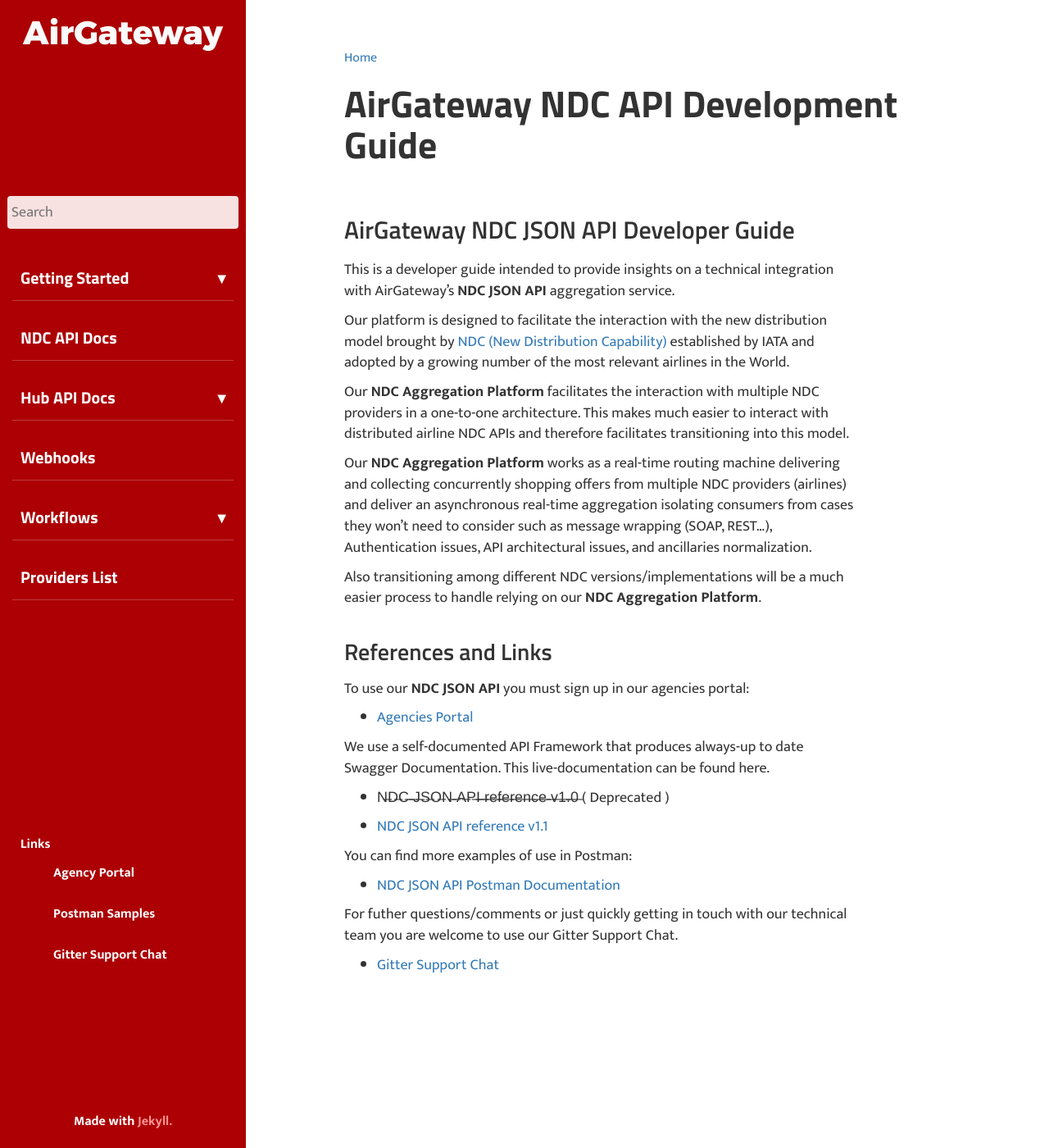
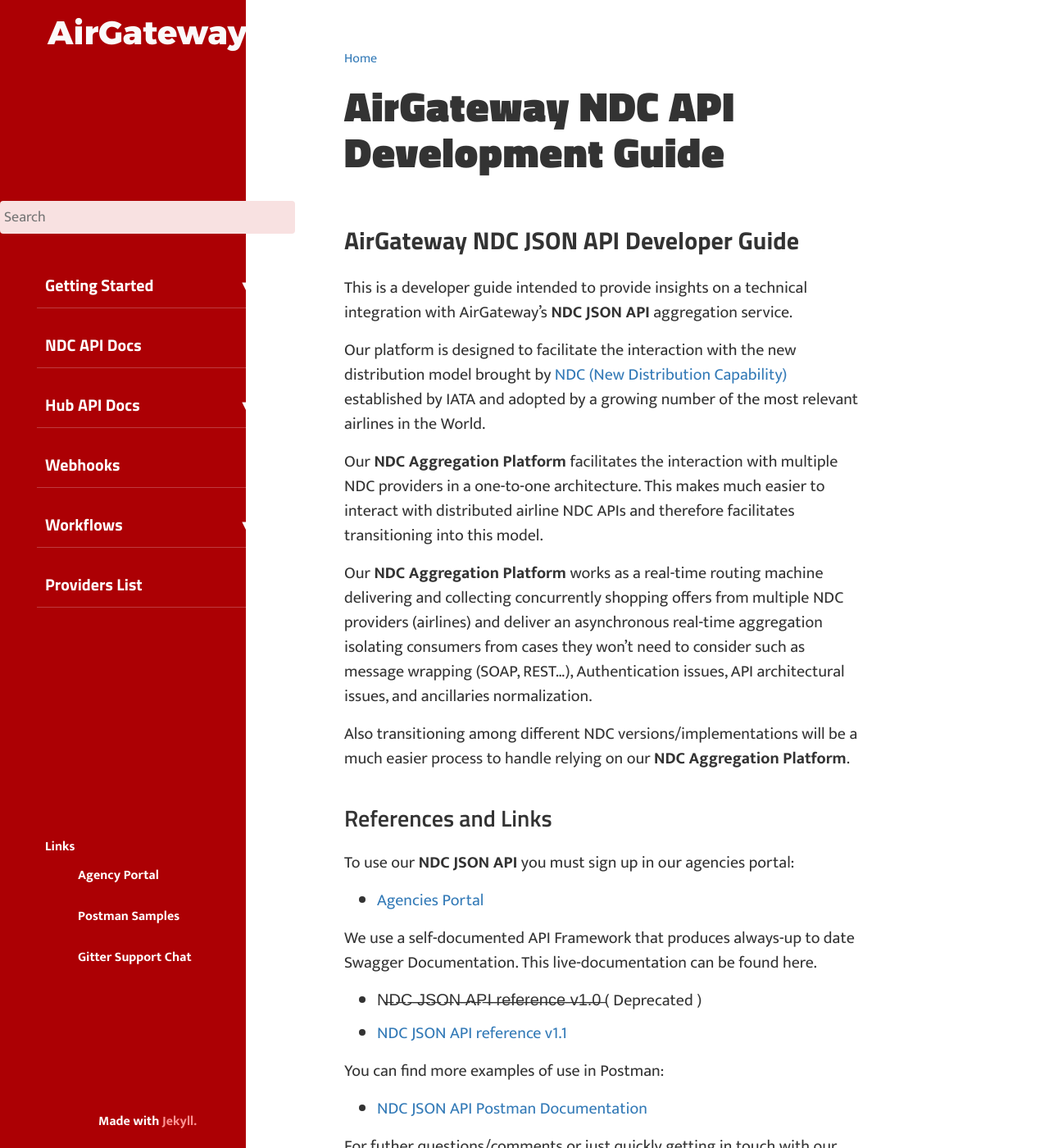
Before and after one commit to AirGateway/dev-guides-jekyll, a Jekyll site: the page built from index.md, in a window 1280 px wide and 1400 px high. Shown: the whole window at 82% size. Built offline with Jekyll 4.4.1, drawn with Linux system fonts in a browser that asks for light colours; comment, search, counter and statistics services are not loaded.

Commit message:
More typographic improvements

```diff
--- a/assets/css/_layout.scss
+++ b/assets/css/_layout.scss
@@ -97,7 +97,7 @@ body {
       padding-left: 5px !important;
       padding-right: 0px !important;
       max-width: 100% !important;
-      min-width: 200px !important;
+      min-width: 360px !important;
       height: 40px !important;
       min-height: 40px !important;
       max-height: 40px !important;
@@ -278,9 +278,9 @@ body {
   grid-column-start: 2;
   padding: 6rem 12rem;
   font-family: "Mukta", "Helvetica Neue", Helvetica, Arial, sans-serif;
-  font-size: 18px;
+  font-size: 20px;
   font-style: initial !important;
-  line-height: 1.42857143;
+  line-height: 1.5;
   color: #333;
   .search {
     form {
@@ -298,7 +298,8 @@ body {
 
   .post-title-main {
     font-size: 2.54em;
-    font-weight: 700;
+    font-weight: 800;
+    letter-spacing: 0.08rem;
     margin-top: 1rem !important;
     margin-bottom: 2rem !important;
     h1 {
@@ -347,9 +348,15 @@ body {
   }
 
   .post-content {
+    p {
+      margin-top: 1.6rem;
+      margin-bottom: 1.6rem;
+    }
+
     h1 {
       font-size: 30px !important;
       line-height: 1.8;
+      font-weight: 700;
     }
 
     h2 {
@@ -377,7 +384,7 @@ body {
   a {
     font-weight: 700;
     line-height: 1.8;
-    letter-spacing: 0.4rem;
+    letter-spacing: 0.08rem;
     background-color: unset !important;
     border-top: none;
     padding-left: 3rem !important;
--- a/assets/css/customstyles.css
+++ b/assets/css/customstyles.css
@@ -276,7 +276,8 @@ a.accordion-toggle, a.accordion-collapsed {
     list-style: none;
 }
 
-.nav ul {
+
+ {
     padding: 0;
     /*margin: 0 0 0 18px;*/
     margin:0px;
@@ -614,7 +615,7 @@ hr {
     background: #999;
     margin: 30px 0px;
     width: 90%;
-    margin-left: auto;
+    margin-left: 0;
     margin-right: auto;
 }
 
```
